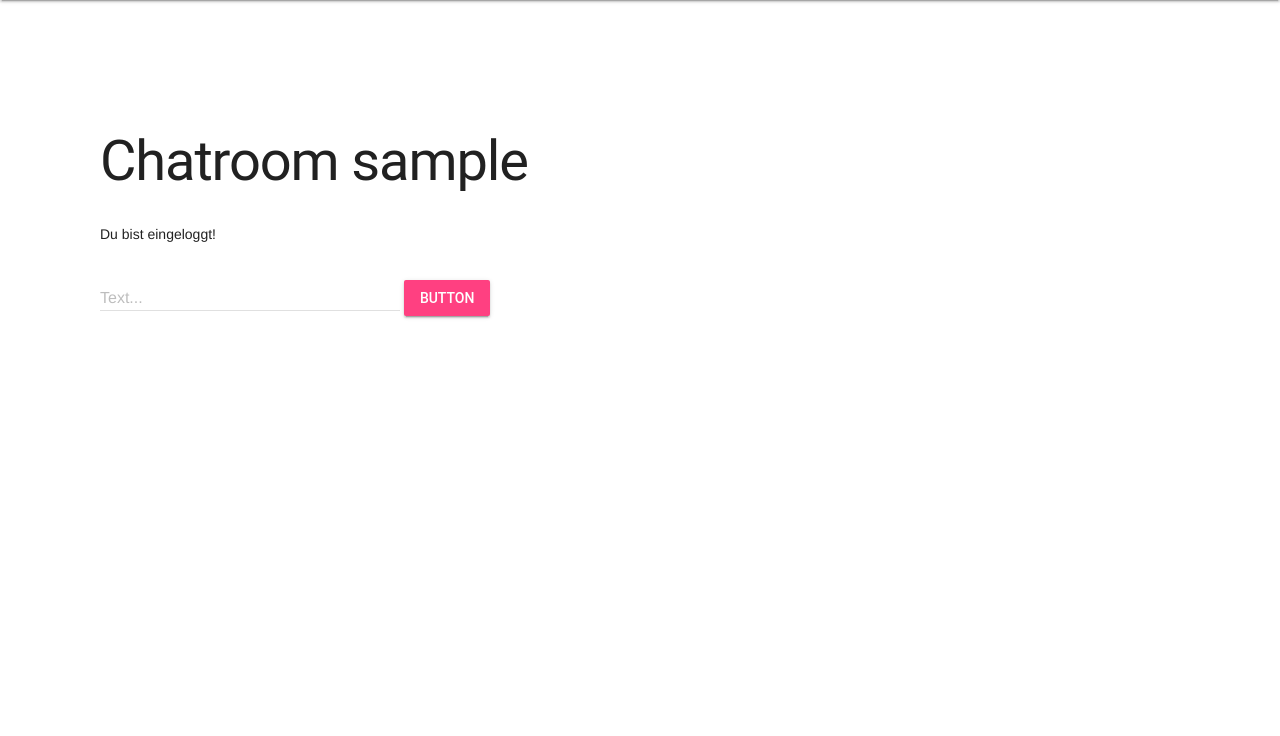
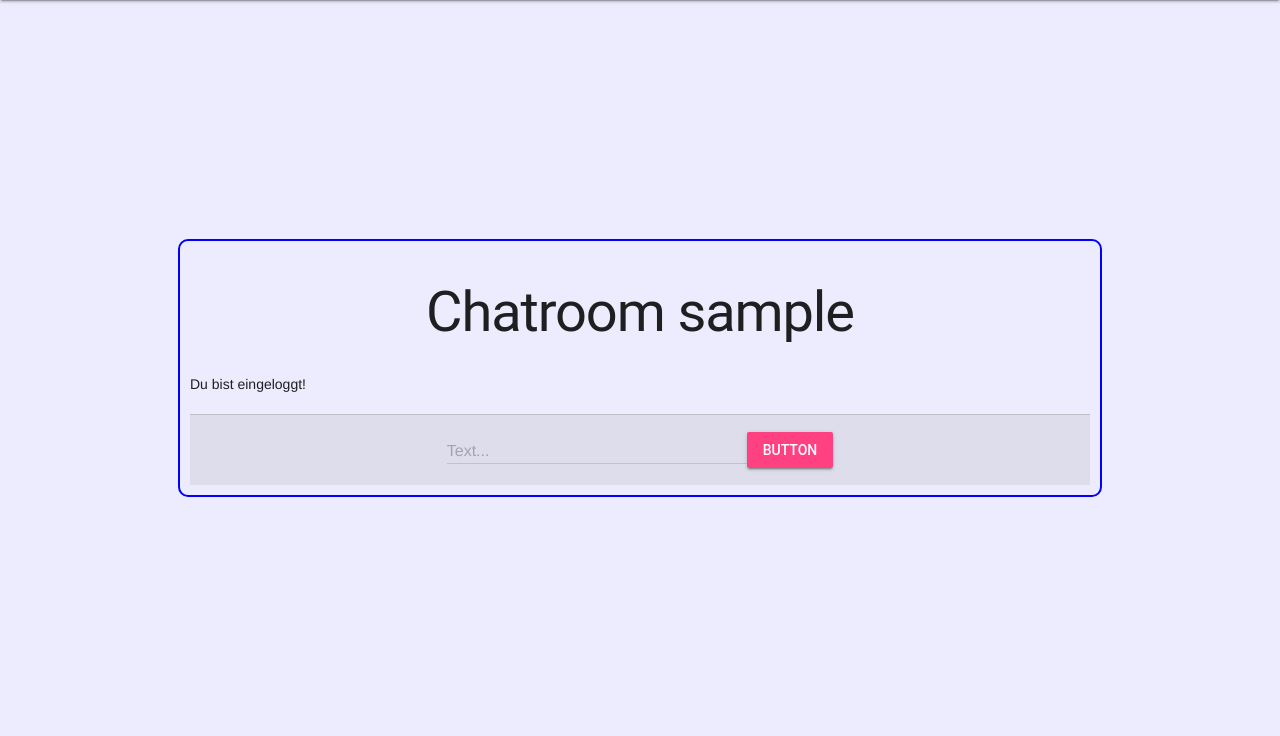
Before and after one commit to konradthiemann/simple-chat, a Django app: page /chat/ in a window 1280 px wide. Shown: the part 64-800 px from the top of the page. Run offline with Django 5.2, Linux system fonts and the light colour scheme; the visitor is signed in with stand-in values (Sample User, id 1); data that the repository does not hold is empty.

Commit message:
some styling

```diff
--- a/chat/templates/base.html
+++ b/chat/templates/base.html
@@ -35,16 +35,23 @@
         </div>
       </header>
       <div class="mdl-layout__drawer">
-        <span class="mdl-layout-title">Title</span>
-        <nav class="mdl-navigation">
-          <a class="mdl-navigation__link" href="">Link</a>
-          <a class="mdl-navigation__link" href="">Link</a>
-          <a class="mdl-navigation__link" href="">Link</a>
-          <a class="mdl-navigation__link" href="">Link</a>
+        <span class="mdl-layout-title">Chats</span>
+        <nav class="mdl-navigation" style="align-items:center;">
+          <!-- TODO: for list of chats (only include chats where request.user is part of a chat) -->
+          <a  class="nav-link mdl-navigation__link  mdl-badge mdl-badge--overlap" data-badge="1" href="">
+           Name of chat here
+          </a>
+          <!-- Colored FAB button -->
+          <button id="newChat" style="margin:20px;" class="mdl-button mdl-js-button mdl-button--fab mdl-button--colored">
+            <i class="material-icons">add</i>
+          </button>
+          <div class="mdl-tooltip mdl-tooltip--large" for="newChat">
+            create new Chat
+          </div>
         </nav>
       </div>
-      <main class="mdl-layout__content">
-        <div class="page-content">
+      <main class="mdl-layout__content" style="background-color:rgba(160,160,250,0.2); display:flex; flex-direction:column; justify-content:center; width:100vw; align-items:center;">
+        <div class="page-content" style="display:flex; flex-direction:column; border:solid 2px blue; border-radius:10px; justify-content: center; width:80%; max-width:900px;">
           <!-- Your content goes here -->
           {% block content %}
           {% endblock %}
--- a/chat/templates/chat/index.html
+++ b/chat/templates/chat/index.html
@@ -1,7 +1,7 @@
 {% extends "base.html" %}
 {% block content %}
 {% if request.user.is_authenticated %}
-<h1>Chatroom {{ request.user }}</h1>
+<h1 style="text-align:center;">Chatroom {{ request.user }}</h1>
 {% if request.user.is_authenticated %}
 <div>Du bist eingeloggt! <br /><br /></div>
 {% endif %}
@@ -116,8 +116,8 @@
     }
   }
 </script>
-
-<form onsubmit="sendMessage(); return false;" method="post">
+<div style="position:sticky; bottom:0; left:0; height: 70px; width:100%; display:flex; justify-content:center; align-items:center; background-color:rgba(160,160,160,0.2); border-top: solid 1px rgba(160,160,160,0.5)">
+  <form onsubmit="sendMessage(); return false;" method="post" style="align-items:center; justify-content:center; display:flex;">
     {% csrf_token %}
     <div class="mdl-textfield mdl-js-textfield mdl-textfield--floating-label">
       <input
@@ -134,6 +134,7 @@
       Button
     </button>
   </form>
+</div>
 {% else %}
 <h1>Not logged in</h1>
 <p>please log in first.<br />click <a href="/login/">here</a></p>
--- a/static/css/style.css
+++ b/static/css/style.css
@@ -1,29 +1,28 @@
-
-.page-content{
-    padding: 100px;
+.page-content {
+  padding: 10px;
 }
-.color-grey{
-    color: rgba(0,0,0,0.4);
+.color-grey {
+  color: rgba(0, 0, 0, 0.4);
 }
-.message-container{
+.message-container {
   display: flex;
   flex-direction: column;
 }
-.speech-bubble-container{
-    display:flex;
+.speech-bubble-container {
+  display: flex;
   flex-direction: column;
   width: 100%;
 }
 
-.speech-bubble-time-slot{
+.speech-bubble-time-slot {
   margin: 0 10px;
 }
 
-.speech-bubble-time-slot.left{
+.speech-bubble-time-slot.left {
   align-self: flex-start;
 }
 
-.speech-bubble-time-slot.right{
+.speech-bubble-time-slot.right {
   align-self: flex-end;
 }
 
@@ -85,3 +84,11 @@
   display: flex;
   flex-direction: column;
 }
+
+.nav-link {
+  width: 77%;
+  border-radius: 17px;
+  border: solid;
+  border-color: rgba(0, 0, 0, 0.1);
+  background-color: rgba(171, 198, 384, 0.3);
+}
```
Lines whose indentation alone changed are shown as unchanged.
